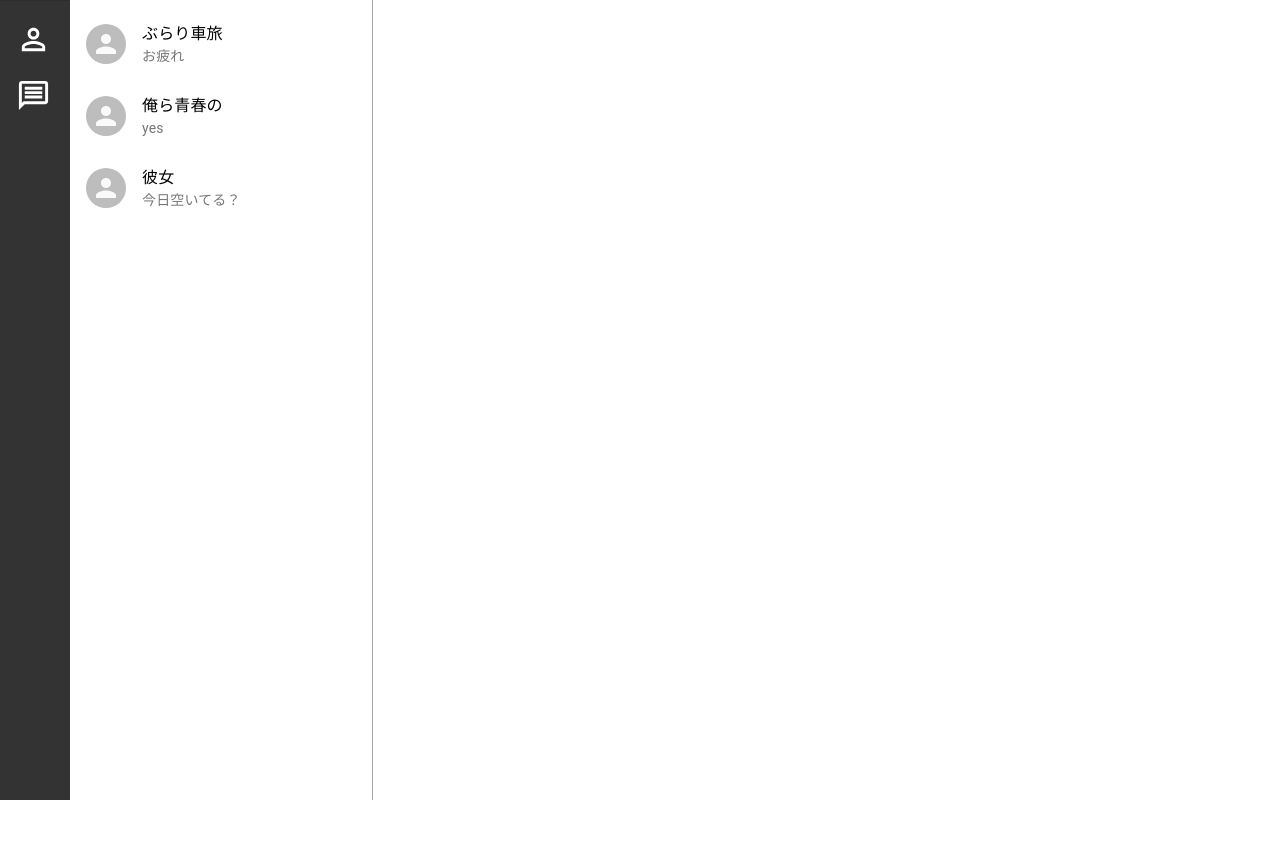
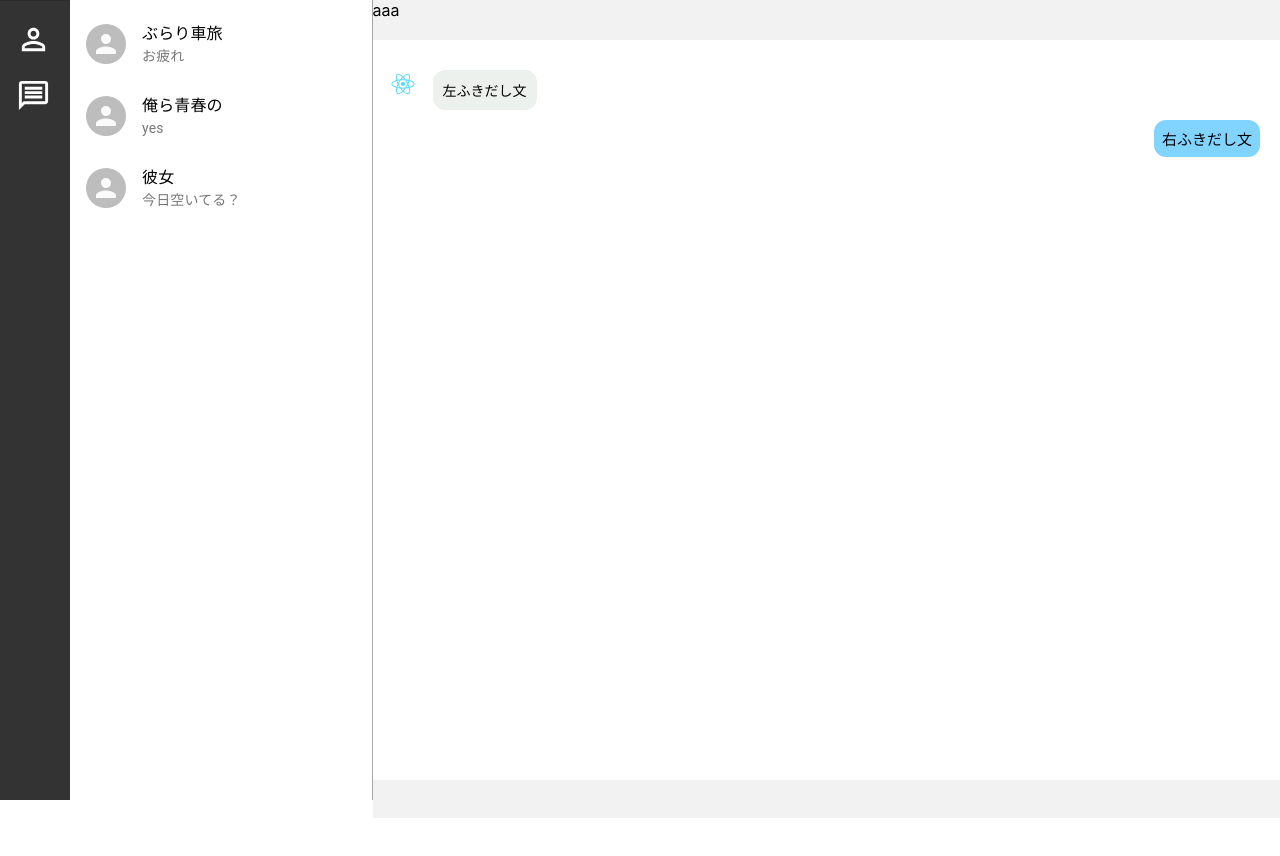
Before and after one commit to nabechin/message, a React (Create React App) app in the folder client/: page / in a window 1280 px wide. Shown: the top 856 px of the page. Before the commit the page ends 800 px from the top, so only its background shows below. Built offline with nearby package versions, Linux system fonts and the light colour scheme.

Commit message:
add: message design

```diff
--- a/client/src/App.tsx
+++ b/client/src/App.tsx
@@ -7,8 +7,9 @@ import ListItem from "@material-ui/core/ListItem";
 import ListItemText from "@material-ui/core/ListItemText";
 import ListItemAvatar from "@material-ui/core/ListItemAvatar";
 import MessageOutlinedIcon from "@material-ui/icons/MessageOutlined";
+import Message from "./Message";
 import PermIdentityOutlinedIcon from "@material-ui/icons/PermIdentityOutlined";
-import { styled } from "@material-ui/core/styles";
+import { styled, makeStyles, createStyles } from "@material-ui/core/styles";
 
 const GridWithBorder = styled(Grid)({
   borderRight: "1px solid #a6a6a6",
@@ -70,7 +71,9 @@ class App extends React.Component {
               <List>{this.contactElementList()}</List>
             </GridWithBorder>
             <Divider flexItem={false} />
-            <Grid item xs={9}></Grid>
+            <Grid item xs={9}>
+              <Message></Message>
+            </Grid>
           </Grid>
         </div>
       </div>
--- a/client/src/Message.tsx
+++ b/client/src/Message.tsx
@@ -4,13 +4,19 @@ import logo from "./logo.svg";
 
 const useStyles = makeStyles(() =>
   createStyles({
+    root: {
+      height: "100vh",
+    },
+    groupHeader: {
+      height: "40px",
+      background: "#f2f2f2",
+    },
     lineBc: {
       padding: "20px 10px",
-      maxWidth: "450px",
-      margin: "15px auto",
+      maxWidth: "1387px",
+      height: "700px",
       textAlign: "right",
       fontSize: "14px",
-      background: "#7da4cd",
     },
     balloon6: {
       width: "100%",
@@ -55,7 +61,7 @@ const useStyles = makeStyles(() =>
       padding: "8px",
       maxWidth: "250px",
       borderRadius: "12px",
-      background: "#30e852",
+      background: "#80d4ff",
       fontSize: "15px",
       "&:after": {
         content: "",
@@ -78,13 +84,31 @@ const useStyles = makeStyles(() =>
       height: "auto",
       borderRadius: "50%",
     },
+    messagePallet: {
+      height: "190px",
+    },
+    messageOption: {
+      background: "#f2f2f2",
+      height: "20%",
+    },
+    textarea: {
+      resize: "none",
+      width: "100%",
+      border: "none",
+      height: "100%",
+      outline: "none",
+    },
+    message: {
+      height: "80%",
+    },
   })
 );
 
 const Message = (): JSX.Element => {
   const classes = useStyles();
   return (
-    <div>
+    <div className={classes.root}>
+      <div className={classes.groupHeader}>aaa</div>
       <div className={classes.lineBc}>
         <div className={classes.balloon6}>
           <div className={classes.faceicon}>
@@ -100,6 +124,12 @@ const Message = (): JSX.Element => {
           <p className={classes.mycomment}>右ふきだし文</p>
         </div>
       </div>
+      <div className={classes.messagePallet}>
+        <div className={classes.messageOption}></div>
+        <div className={classes.message}>
+          <textarea className={classes.textarea}></textarea>
+        </div>
+      </div>
     </div>
   );
 };
```
Also changed, not shown: 2 other files (tests, documents, lock files or other folders).
